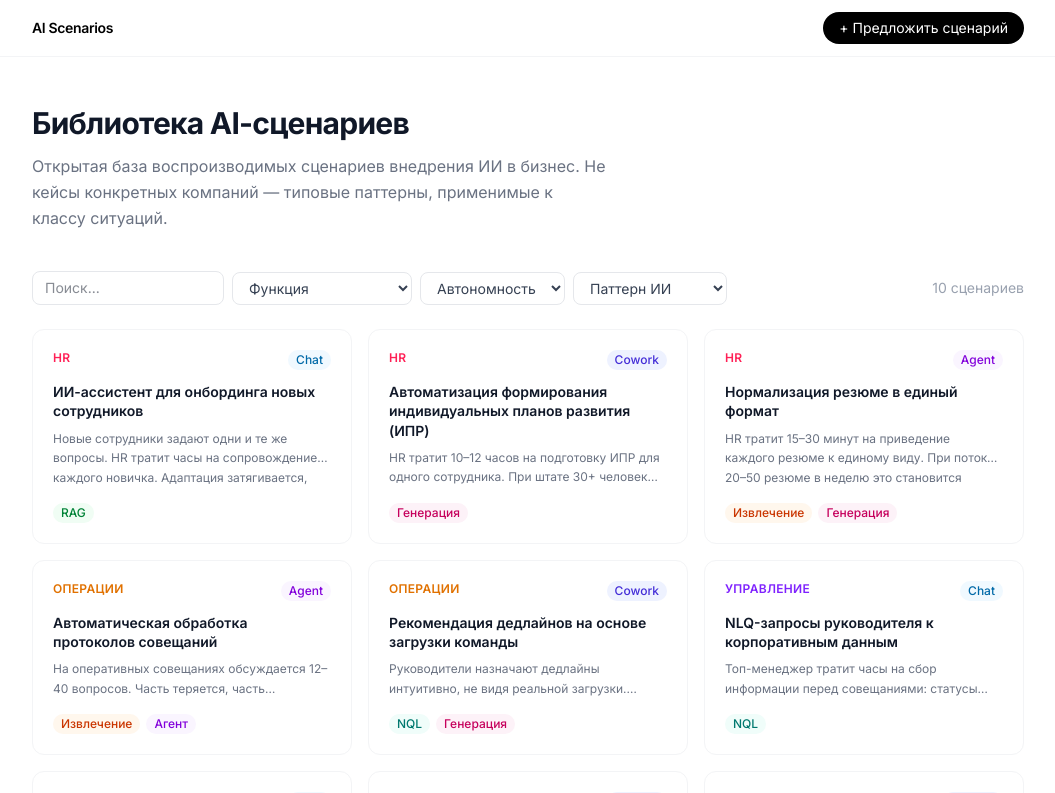
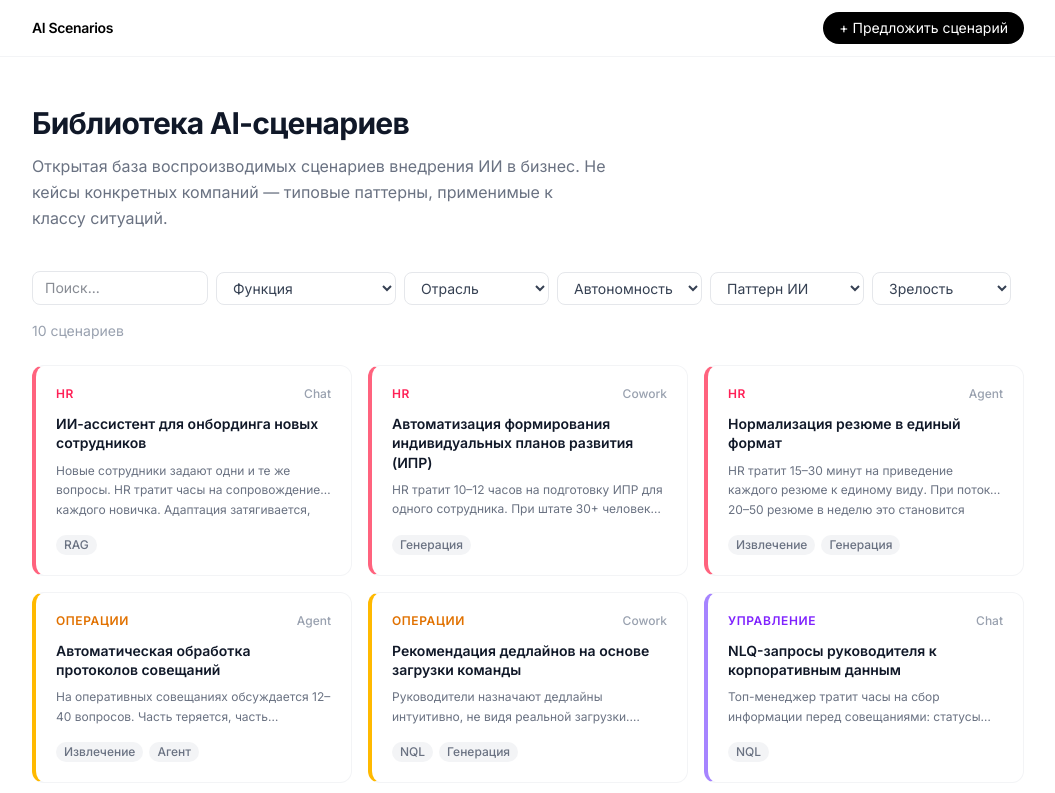
Before and after one commit to DIdro/ai-scenarios, a Next.js app in the folder site/: page / in a window 1280 px wide. Shown: the top 793 px of the page, without its empty margins (112-1167 px from the left). Built offline with nearby package versions, Linux system fonts and the light colour scheme.

Commit message:
design: colored left border per function, neutral chips; add industry + maturity filters

```diff
--- a/site/components/Filters.tsx
+++ b/site/components/Filters.tsx
@@ -1,11 +1,24 @@
 'use client'
 
-import { FUNCTION_LABELS, AUTONOMY_LABELS, AI_PATTERN_LABELS } from '@/lib/scenario-types'
+import { FUNCTION_LABELS, AUTONOMY_LABELS, AI_PATTERN_LABELS, MATURITY_LABELS } from '@/lib/scenario-types'
+
+const INDUSTRY_LABELS: Record<string, string> = {
+  universal: 'Любая',
+  manufacturing: 'Производство',
+  services: 'Услуги',
+  retail: 'Ритейл',
+  'it-company': 'ИТ-компания',
+  education: 'Образование',
+  healthcare: 'Медицина',
+  fintech: 'Финтех',
+}
 
 export type FilterState = {
   function: string
   autonomy: string
   ai_pattern: string
+  industry: string
+  process_maturity: string
   search: string
 }
 
@@ -25,17 +38,21 @@ export default function Filters({ filters, onChange }: {
         placeholder="Поиск..."
         value={filters.search}
         onChange={e => set('search', e.target.value)}
-        className="border border-gray-200 rounded-lg px-3 py-1.5 text-sm focus:outline-none focus:ring-2 focus:ring-black/10 w-48"
+        className="border border-gray-200 rounded-lg px-3 py-1.5 text-sm focus:outline-none focus:ring-2 focus:ring-black/10 w-44"
       />
       <Select value={filters.function} onChange={v => set('function', v)}
         options={[['', 'Функция'], ...Object.entries(FUNCTION_LABELS)]} />
+      <Select value={filters.industry} onChange={v => set('industry', v)}
+        options={[['', 'Отрасль'], ...Object.entries(INDUSTRY_LABELS)]} />
       <Select value={filters.autonomy} onChange={v => set('autonomy', v)}
         options={[['', 'Автономность'], ...Object.entries(AUTONOMY_LABELS)]} />
       <Select value={filters.ai_pattern} onChange={v => set('ai_pattern', v)}
         options={[['', 'Паттерн ИИ'], ...Object.entries(AI_PATTERN_LABELS)]} />
+      <Select value={filters.process_maturity} onChange={v => set('process_maturity', v)}
+        options={[['', 'Зрелость'], ...Object.entries(MATURITY_LABELS)]} />
       {hasActive && (
         <button
-          onClick={() => onChange({ function: '', autonomy: '', ai_pattern: '', search: '' })}
+          onClick={() => onChange({ function: '', autonomy: '', ai_pattern: '', industry: '', process_maturity: '', search: '' })}
           className="text-xs text-gray-400 hover:text-gray-700 underline"
         >Сбросить</button>
       )}
--- a/site/components/ScenarioCard.tsx
+++ b/site/components/ScenarioCard.tsx
@@ -2,44 +2,43 @@ import Link from 'next/link'
 import type { Scenario } from '@/lib/scenario-types'
 import { FUNCTION_LABELS, AUTONOMY_LABELS, AI_PATTERN_LABELS } from '@/lib/scenario-types'
 
-const autonomyColor: Record<string, string> = {
-  chat: 'bg-sky-50 text-sky-700',
-  cowork: 'bg-indigo-50 text-indigo-700',
-  agent: 'bg-purple-50 text-purple-700',
-  'multi-agent': 'bg-orange-50 text-orange-700',
+const functionBorder: Record<string, string> = {
+  operations: 'border-l-amber-400',
+  management: 'border-l-violet-400',
+  sales: 'border-l-emerald-400',
+  hr: 'border-l-rose-400',
+  finance: 'border-l-blue-400',
+  marketing: 'border-l-pink-400',
+  it: 'border-l-cyan-400',
+  legal: 'border-l-slate-400',
+  rd: 'border-l-indigo-400',
 }
 
-const patternColor: Record<string, string> = {
-  rag: 'bg-green-50 text-green-700',
-  nql: 'bg-teal-50 text-teal-700',
-  classification: 'bg-yellow-50 text-yellow-700',
-  generation: 'bg-pink-50 text-pink-700',
-  agent: 'bg-purple-50 text-purple-700',
-  extraction: 'bg-orange-50 text-orange-700',
-  monitoring: 'bg-blue-50 text-blue-700',
-}
-
-const functionColor: Record<string, string> = {
+const functionText: Record<string, string> = {
   operations: 'text-amber-600',
   management: 'text-violet-600',
   sales: 'text-emerald-600',
   hr: 'text-rose-500',
   finance: 'text-blue-600',
-  marketing: 'text-pink-600',
+  marketing: 'text-pink-500',
   it: 'text-cyan-600',
-  legal: 'text-slate-600',
+  legal: 'text-slate-500',
   rd: 'text-indigo-600',
 }
 
 export default function ScenarioCard({ scenario }: { scenario: Scenario }) {
+  const borderColor = functionBorder[scenario.function] ?? 'border-l-gray-300'
+  const textColor = functionText[scenario.function] ?? 'text-gray-500'
+
   return (
     <Link href={`/scenarios/${scenario.slug}`} className="group block h-full">
-      <div className="border border-gray-100 rounded-xl p-5 hover:border-gray-200 hover:shadow-md transition-all bg-white h-full flex flex-col">
-        <div className="flex items-start justify-between gap-2 mb-3">
-          <span className={`text-xs font-semibold uppercase tracking-wide ${functionColor[scenario.function] ?? 'text-gray-400'}`}>
+      <div className={`border border-gray-100 border-l-4 ${borderColor} rounded-xl p-5 hover:shadow-md hover:border-gray-200 transition-all bg-white h-full flex flex-col`}>
+
+        <div className="flex items-center justify-between gap-2 mb-3">
+          <span className={`text-xs font-semibold uppercase tracking-wider ${textColor}`}>
             {FUNCTION_LABELS[scenario.function] ?? scenario.function}
           </span>
-          <span className={`text-xs px-2 py-0.5 rounded-full font-medium shrink-0 ${autonomyColor[scenario.autonomy] ?? 'bg-gray-100 text-gray-600'}`}>
+          <span className="text-xs text-gray-400 font-medium">
             {AUTONOMY_LABELS[scenario.autonomy] ?? scenario.autonomy}
           </span>
         </div>
@@ -54,7 +53,7 @@ export default function ScenarioCard({ scenario }: { scenario: Scenario }) {
 
         <div className="flex flex-wrap gap-1.5 mt-auto">
           {scenario.ai_pattern.slice(0, 2).map(p => (
-            <span key={p} className={`text-xs px-2 py-0.5 rounded-full font-medium ${patternColor[p] ?? 'bg-gray-50 text-gray-500'}`}>
+            <span key={p} className="text-xs px-2 py-0.5 rounded-full bg-gray-100 text-gray-500 font-medium">
               {AI_PATTERN_LABELS[p] ?? p}
             </span>
           ))}
--- a/site/components/ScenarioGrid.tsx
+++ b/site/components/ScenarioGrid.tsx
@@ -8,7 +8,7 @@ import ProposeModal from './ProposeModal'
 
 export default function ScenarioGrid({ scenarios }: { scenarios: Scenario[] }) {
   const [filters, setFilters] = useState<FilterState>({
-    function: '', autonomy: '', ai_pattern: '', search: '',
+    function: '', autonomy: '', ai_pattern: '', industry: '', process_maturity: '', search: '',
   })
   const [open, setOpen] = useState(false)
 
@@ -16,6 +16,8 @@ export default function ScenarioGrid({ scenarios }: { scenarios: Scenario[] }) {
     if (filters.function && s.function !== filters.function) return false
     if (filters.autonomy && s.autonomy !== filters.autonomy) return false
     if (filters.ai_pattern && !s.ai_pattern.includes(filters.ai_pattern)) return false
+    if (filters.industry && s.industry !== filters.industry) return false
+    if (filters.process_maturity && s.process_maturity !== filters.process_maturity) return false
     if (filters.search) {
       const q = filters.search.toLowerCase()
       return (
```
